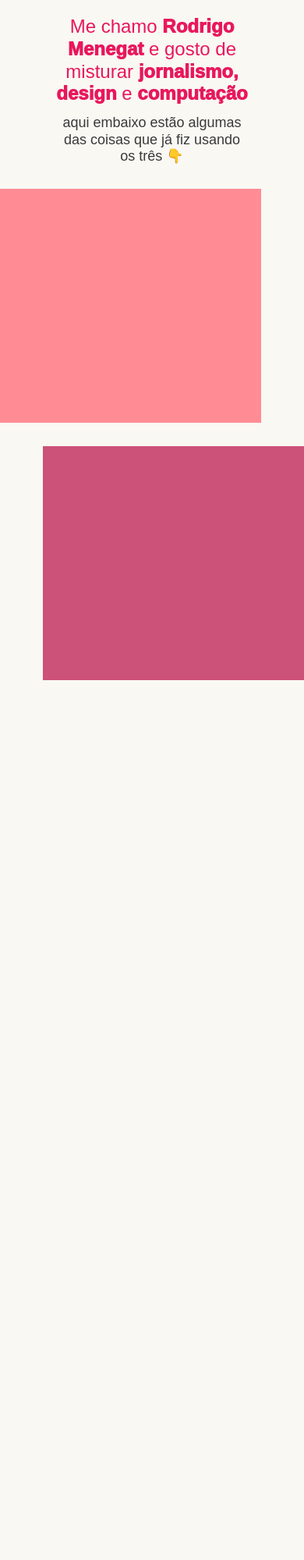
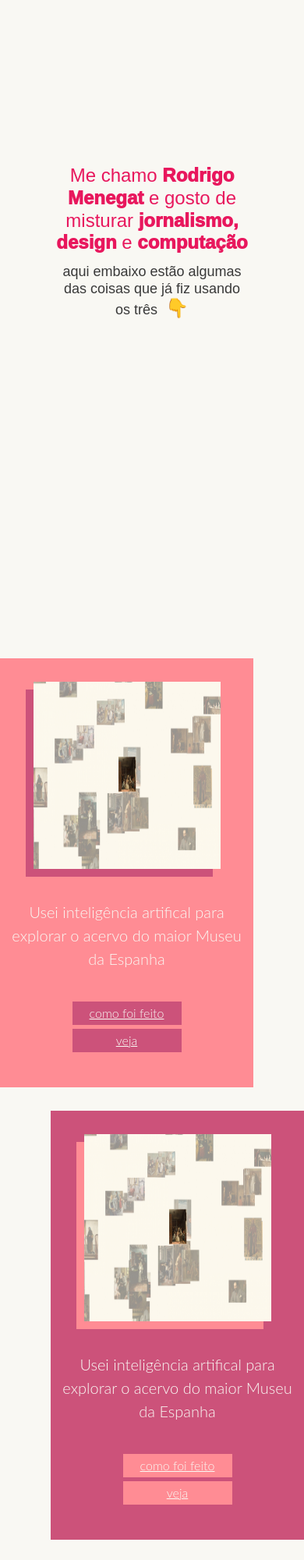
Before and after one commit to RodrigoMenegat/DEPRECATED-novo-portfolio, a plain HTML site: page index.html in a window 390 px wide. Shown: the top 2000 px of the page at 78% size. Before the commit the page ends 902 px from the top, so only its background shows below. Drawn offline with nearby package versions, Linux system fonts and the light colour scheme.

Commit message:
Adiciona primeira versão mobile dos cards de conteúdo

```diff
--- a/index.html
+++ b/index.html
@@ -11,10 +11,11 @@
 
 
         <!-- Entire bootstrap -->
-
         <link rel="stylesheet" href="https://stackpath.bootstrapcdn.com/bootstrap/4.1.1/css/bootstrap.min.css" integrity="sha384-WskhaSGFgHYWDcbwN70/dfYBj47jz9qbsMId/iRN3ewGhXQFZCSftd1LZCfmhktB" crossorigin="anonymous">
 
+        <!-- Fonts -->
 
+        <link href="https://fonts.googleapis.com/css?family=Lato|Roboto:700&display=swap" rel="stylesheet">
 
     </head>
 
@@ -22,21 +23,82 @@
 
          <div class="container-fluid">
 
-
             <section class="title">
 
                 <div class="row">
 
-                <div class="col-12">
+                    <div class="center">
+
+                        <div class="col-12 vertically-centered">
 
                             <h1>Me chamo <strong>Rodrigo Menegat</strong> e gosto de misturar <strong>jornalismo, design</strong> e <strong>computação</strong></h1>
 
+                            <h2>aqui embaixo estão algumas das coisas que já fiz usando os três <div class="pulsating box">👇</div></h2>
+
                         </div>
 
-                <div class="col-12">
 
-                    <h2>aqui embaixo estão algumas das coisas que já fiz usando os três <span class="pulsating box">👇</div></h2>
+                    </div>
 
+                </div>
+
+            </section>
+
+            <section class="highlights">
+
+            	<div class="row">
+
+        	    	<div class="col-10 col-lg-8 highlight highlight-left">
+
+                        <div class="row">
+
+                            <div class="img-box col-12 col-lg-4">
+
+                                <img src="imgs/prado.jpg" class="image"></img>
+
+                            </div>
+
+                                <p class="teaser col-12 col-lg-4">Usei inteligência artifical para explorar o acervo do maior Museu da Espanha</p>
+
+                                <div class="button-wrapper col-12 col-lg-4">
+
+                                    <button class="highlight-button how-to">como foi feito</button>
+
+                                    <button class="highlight-button read">veja</button>
+
+                                </div>
+
+                        </div>
+
+           			</div>
+
+            	</div>
+
+                <div class="row">
+
+                    <div class="col-10 offset-2 col-lg-8 offset-lg-4 highlight highlight-right">
+
+                        <div class="row">
+
+                            <div class="img-box col-12 col-lg-4">
+
+                                <img src="imgs/prado.jpg" class="image"></img>
+
+                            </div>
+
+                                <p class="teaser col-12 col-lg-4">Usei inteligência artifical para explorar o acervo do maior Museu da Espanha</p>
+
+                                <div class="button-wrapper col-12 col-lg-4">
+
+                                    <button class="highlight-button how-to">como foi feito</button>
+
+                                    <button class="highlight-button read">veja</button>
+
+                                </div>
+
+                        </div>
+
+                    </div>
 
                     </div>
 
@@ -46,22 +108,5 @@
 
         </div>
 
-        	<div class="row">
-
-    	    	<div class="col-10 col-lg-8 highlight highlight-left">
-       			</div>
-
-        	</div>
-
-            <div class="row">
-
-                <div class="col-10 offset-2 col-lg-8 offset-lg-4 highlight highlight-right">
-                </div>
-
-            </div>
-
-
-        </div>
-
     </body>
 </html>
--- a/style/style.scss
+++ b/style/style.scss
@@ -1,11 +1,15 @@
 /* Overall */
+
+$background-color: #F9F8F3;
+$desktop-breakpoint: 700px;
+
 body {
-	overflow: hidden;
-	background-color: #F9F8F3 !important;
+/*	overflow: hidden;
+*/	background-color: $background-color !important;
 }
 
 /* Animations */
-/*@keyframes shake {
+@keyframes shake {
   0% {
     transform: translate3d(0, 0, 0);
   }
@@ -63,7 +67,7 @@ body {
   margin: auto;
   margin-left: 5px;
   margin-bottom: 20px
-}*/
+}
 
 /* Title section */
 $title-color: #E8175D; /* Dark pink */
@@ -71,6 +75,7 @@ $subtitle-color: #393939; /* Dark gray */
 
 section.title {
 
+	height: 100vh;
 	padding-top: 20px;
 	font-family: sans-serif;
 	margin: auto;
@@ -102,7 +107,7 @@ section.title {
 		font-size: 24px;
 	}
 
-	@media (max-width: 700px)
+	@media (max-width: $desktop-breakpoint)
 	{
 		h1 {
 			font-size: 24px;
@@ -115,29 +120,113 @@ section.title {
 		}
 	}
 
-
-}
+	.vertically-centered {
+		position: absolute;
+		top: 25%;
+	}
 
 
-/* Highlight sections */
+} /* End of title session */
 
+
+/* Highlight section */
 $highlight-left-color: #FF8C94; /* Light pink */
 $highlight-right-color: #CC527A; /* Purple-ish */
 
-.highlight {
+$image-w-mob: 240px;
+$image-h-mob: 240px;
 
-	height: 300px;
-	margin-bottom: 30px;
 
-}
+section.highlights {
 
-.highlight-left {
+	.row {
+		min-height: 300px;
+	}
 
-	background-color: $highlight-left-color;
-}
+	.highlight {
+		min-height: 300px;
+		margin-bottom: 30px;
+	}
 
-.highlight-right {
+	/* If it's not a desktop device, do this instead */
+	@media (max-width: $desktop-breakpoint)
+	{
 
-	background-color: $highlight-right-color;
+		.row {
+			min-height: 550px;
+		}
 
-}
+		.highlight {
+			min-height: 550px;
+			margin-bottom: 30px;
+		}
+
+
+		.image {
+			display: block;
+			height: $image-h-mob;
+			width: $image-w-mob;
+			margin: auto;
+			margin-top: 30px;
+		}
+
+		p.teaser {
+			font-family: 'Lato light', sans-serif;
+			margin: auto;
+			margin-top: 0px;
+			font-size: 20px;
+			text-align: center;
+			color: $background-color;
+		}
+
+		.button-wrapper {
+
+			.highlight-button {
+				display: block;
+				margin: auto;
+				height: 30px;
+				width: 140px;
+				border: none;
+				margin-bottom: 5px;
+				font-family: "Lato light", sans-serif;
+				color: $background-color;
+				text-decoration: underline;
+				text-decoration-thickness: .3px;
+			}
+
+		}
+
+	} /* End of media query */
+
+	.highlight-left {
+
+		background-color: $highlight-left-color;
+		.image {
+			-webkit-box-shadow: -10px 10px 0px 0px $highlight-right-color;
+			-moz-box-shadow: -10px 10px 0px 0px $highlight-right-color;
+			box-shadow: -10px 10px 0px 0px $highlight-right-color;
+		}
+
+		.highlight-button {
+			background-color: $highlight-right-color;
+		}
+
+	}
+
+	.highlight-right {
+
+		background-color: $highlight-right-color;
+		.image {
+			-webkit-box-shadow: -10px 10px 0px 0px $highlight-left-color;
+			-moz-box-shadow: -10px 10px 0px 0px $highlight-left-color;
+			box-shadow: -10px 10px 0px 0px $highlight-left-color;
+		}
+
+		.highlight-button {
+			background-color: $highlight-left-color;
+		}
+
+	}
+
+
+} /* End of highlight section*/
```
Also changed, not shown: style/style.css, 1 other file. Lines whose indentation alone changed are shown as unchanged.
